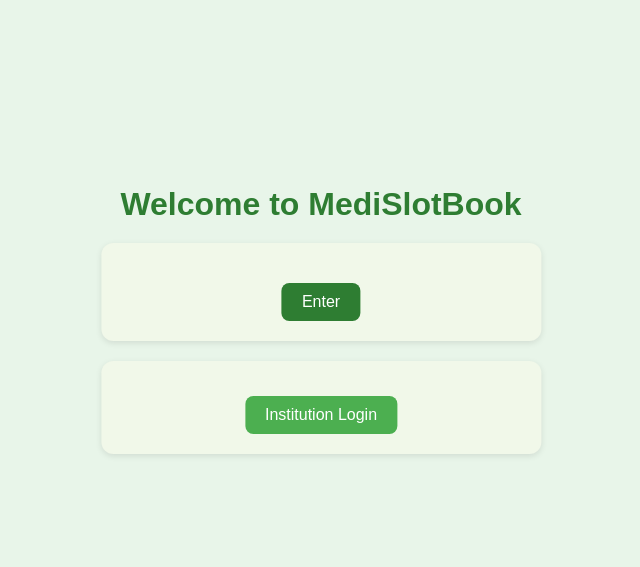
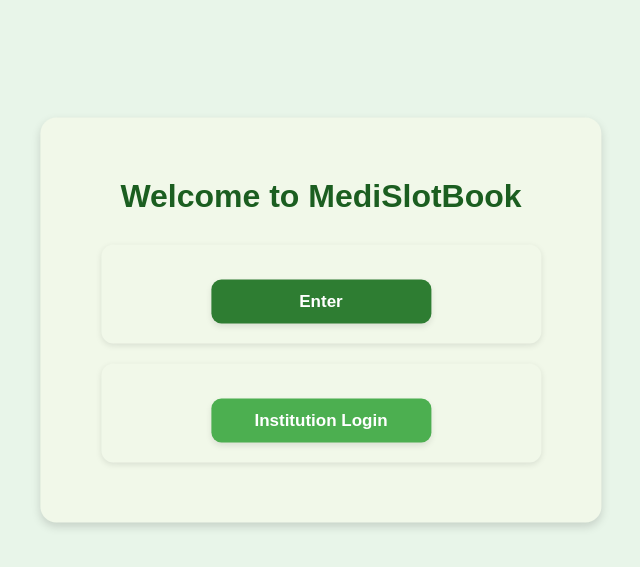
Before and after one commit to abhirup2911/MediSlotBook, a Flask app: page / in a window 1280 px wide. Shown: the top 567 px of the page, without its empty margins (319-959 px from the left). Run offline with Flask 3, Linux system fonts and the light colour scheme.

Commit message:
Update style.css

```diff
--- a/static/style.css
+++ b/static/style.css
@@ -1,4 +1,6 @@
-/* General styling */
+/* ---------------------------------------------------
+   General Styling
+--------------------------------------------------- */
 body {
   font-family: Arial, sans-serif;
   text-align: center;
@@ -22,40 +24,62 @@ a:hover {
   color: #004d00;
 }
 
-/* Buttons */
+/* ---------------------------------------------------
+   Buttons
+--------------------------------------------------- */
 button {
-  padding: 10px 20px;
-  margin-top: 20px;
+  display: inline-block;
+  width: 220px;
+  padding: 12px 0;
+  margin-top: 15px;
   background: #2e7d32;
   color: white;
   border: none;
-  border-radius: 8px;
+  border-radius: 10px;
   cursor: pointer;
-  font-size: 16px;
+  font-size: 17px;
+  font-weight: bold;
+  transition: all 0.3s ease;
+  box-shadow: 0 3px 6px rgba(0,0,0,0.1);
 }
 
 button:hover {
   background: #1b5e20;
+  transform: translateY(-2px);
+  box-shadow: 0 4px 10px rgba(0,0,0,0.2);
 }
 
-/* Welcome animation */
+/* Special color for Institution Login button */
+button.institution {
+  background: #43a047;
+}
+
+button.institution:hover {
+  background: #2e7d32;
+}
+
+/* ---------------------------------------------------
+   Welcome Screen
+--------------------------------------------------- */
 .welcome-screen {
   position: absolute;
   top: 40%;
   left: 50%;
   transform: translate(-50%, -50%);
+  background: #f1f8e9;
+  padding: 40px 60px;
+  border-radius: 16px;
+  box-shadow: 0 4px 10px rgba(0,0,0,0.15);
 }
 
-.fade-up {
-  animation: fadeUp 1s forwards;
+.welcome-screen h1 {
+  margin-bottom: 30px;
+  color: #1b5e20;
 }
 
-@keyframes fadeUp {
-  from { opacity: 1; transform: translate(-50%, -50%); }
-  to { opacity: 0; transform: translate(-50%, -150%); }
-}
-
-/* Choice screen */
+/* ---------------------------------------------------
+   Choice Screen
+--------------------------------------------------- */
 .choice-screen {
   display: none;
   margin-top: 100px;
@@ -83,7 +107,9 @@ button:hover {
   background: #81c784;
 }
 
-/* Search and filter bar */
+/* ---------------------------------------------------
+   Search & Filter
+--------------------------------------------------- */
 .search-filter {
   display: flex;
   justify-content: center;
@@ -98,7 +124,9 @@ button:hover {
   border: 1px solid #2e7d32;
 }
 
-/* Lists (Hospitals, Labs, etc.) */
+/* ---------------------------------------------------
+   Lists (Hospitals, Labs, etc.)
+--------------------------------------------------- */
 ul {
   list-style-type: none;
   padding: 0;
@@ -120,7 +148,9 @@ li a:hover {
   background: #a5d6a7;
 }
 
-/* Booking forms */
+/* ---------------------------------------------------
+   Booking Forms
+--------------------------------------------------- */
 form {
   margin: 20px auto;
   max-width: 400px;
@@ -145,7 +175,9 @@ input, select {
   border-radius: 6px;
 }
 
-/* Confirmation pages */
+/* ---------------------------------------------------
+   Confirmation Pages
+--------------------------------------------------- */
 p strong {
   color: #2e7d32;
 }
@@ -155,7 +187,9 @@ p span {
   font-weight: bold;
 }
 
-/* Payment page styling */
+/* ---------------------------------------------------
+   Payment Page
+--------------------------------------------------- */
 .payment-box {
   background: #f1f8e9;
   padding: 30px;
@@ -165,7 +199,9 @@ p span {
   box-shadow: 0 2px 8px rgba(0,0,0,0.15);
 }
 
-/* --- Hospital detail layout --- */
+/* ---------------------------------------------------
+   Hospital Detail Layout
+--------------------------------------------------- */
 .hospital-container {
   display: flex;
   justify-content: space-between;
@@ -219,3 +255,15 @@ p span {
   color: #3498db;
   font-weight: bold;
 }
+
+/* ---------------------------------------------------
+   Animations
+--------------------------------------------------- */
+.fade-up {
+  animation: fadeUp 1s forwards;
+}
+
+@keyframes fadeUp {
+  from { opacity: 1; transform: translate(-50%, -50%); }
+  to { opacity: 0; transform: translate(-50%, -150%); }
+}
```
